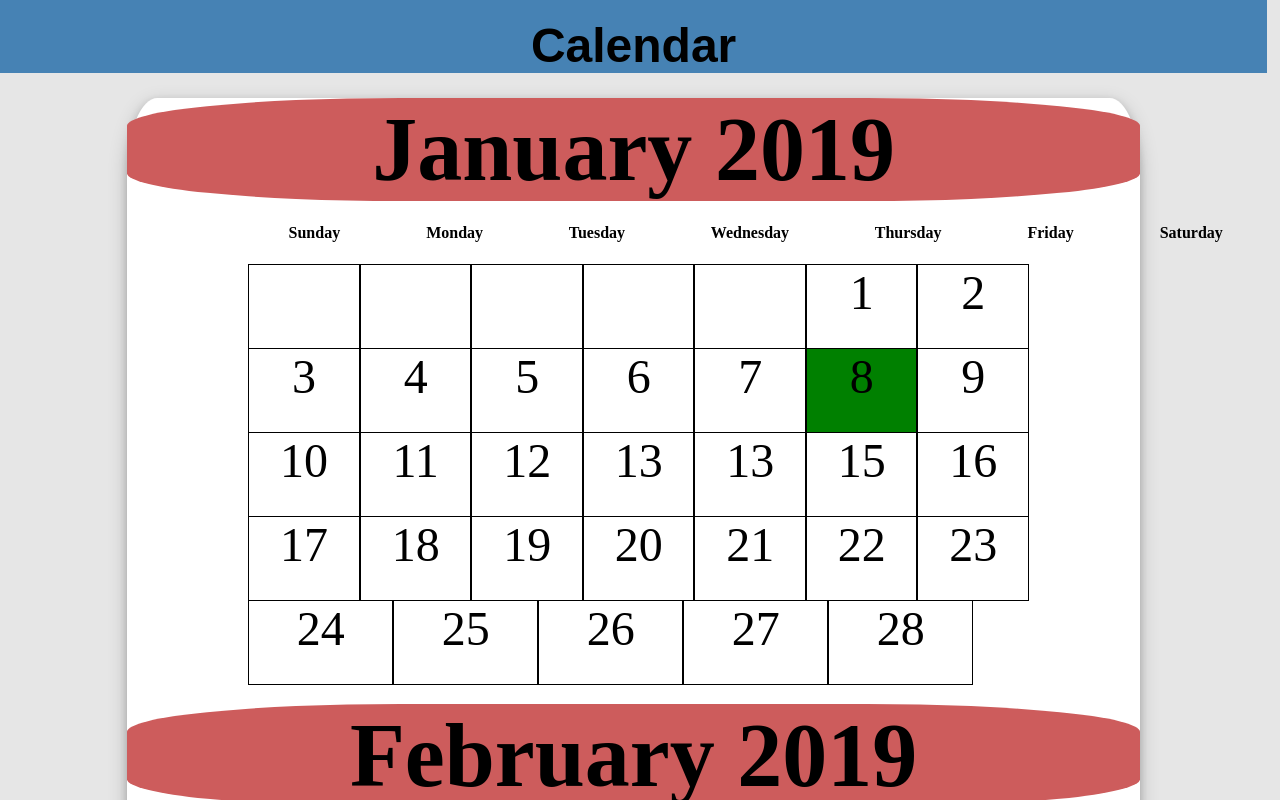
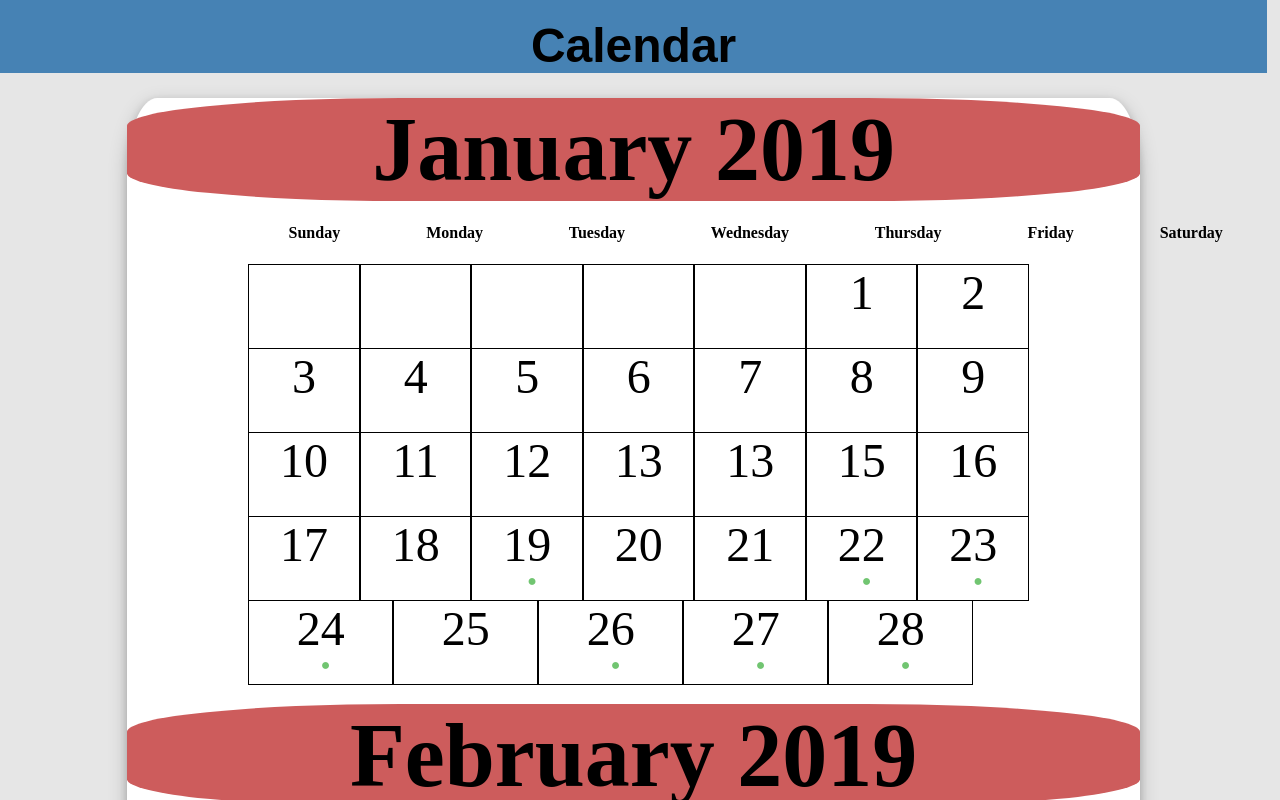
Before and after one commit to alejandrochang/Calendar, a React (Create React App) app: page / in a window 1280 px wide. Shown: the top 800 px of the page. Built offline with nearby package versions, Linux system fonts and the light colour scheme.

Commit message:
showing green dots for key flights

```diff
--- a/src/Components/Calendar/calendar.css
+++ b/src/Components/Calendar/calendar.css
@@ -84,12 +84,11 @@ span {
   width: 143px;
   height: 83px;
   text-align: center;
-  background-color: green;
 }
 
 .circle:before {
   content: ' \25CF';
-  font-size: 200px;
-  left: 0%;
-  color:
+  color: rgb(113, 197, 113);
+  font-size: initial;
+  position: absolute;
 }
--- a/src/Components/Calendar/calendar.js
+++ b/src/Components/Calendar/calendar.js
@@ -32,7 +32,7 @@ class Calendar extends React.Component {
                 { date: 5, highlighted: false },
                 { date: 6, highlighted: false },
                 { date: 7, highlighted: false },
-                { date: 8, highlighted: true },
+                { date: 8, highlighted: false },
                 { date: 9, highlighted: false }
               ]
             },
@@ -51,20 +51,20 @@ class Calendar extends React.Component {
               days: [
                 { date: 17, highlighted: false },
                 { date: 18, highlighted: false },
-                { date: 19, highlighted: false },
+                { date: 19, highlighted: true },
                 { date: 20, highlighted: false },
                 { date: 21, highlighted: false },
-                { date: 22, highlighted: false },
-                { date: 23, highlighted: false }
+                { date: 22, highlighted: true },
+                { date: 23, highlighted: true }
               ]
             },
             {
               days: [
-                { date: 24, highlighted: false },
+                { date: 24, highlighted: true },
                 { date: 25, highlighted: false },
-                { date: 26, highlighted: false },
-                { date: 27, highlighted: false },
-                { date: 28, highlighted: false }
+                { date: 26, highlighted: true },
+                { date: 27, highlighted: true },
+                { date: 28, highlighted: true }
               ]
             }
           ],
@@ -75,57 +75,57 @@ class Calendar extends React.Component {
           weeks: [
             {
               days: [
-                { date: null },
-                { date: null },
-                { date: null },
-                { date: null },
-                { date: null },
-                { date: 1 },
-                { date: 2 }
+                { date: null, highlighted: false },
+                { date: null, highlighted: false },
+                { date: null, highlighted: false },
+                { date: null, highlighted: false },
+                { date: null, highlighted: false },
+                { date: 1, highlighted: false },
+                { date: 2, highlighted: false }
               ]
             },
             {
               days: [
-                { date: 3 },
-                { date: 4 },
-                { date: 5 },
-                { date: 6 },
-                { date: 7 },
-                { date: 8 },
-                { date: 9 }
+                { date: 3, highlighted: false },
+                { date: 4, highlighted: false },
+                { date: 5, highlighted: false },
+                { date: 6, highlighted: false },
+                { date: 7, highlighted: false },
+                { date: 8, highlighted: false },
+                { date: 9, highlighted: false }
               ]
             },
             {
               days: [
-                { date: 10 },
-                { date: 11 },
-                { date: 12 },
-                { date: 13 },
-                { date: 13 },
-                { date: 15 },
-                { date: 16 }
+                { date: 10, highlighted: false },
+                { date: 11, highlighted: false },
+                { date: 12, highlighted: false },
+                { date: 13, highlighted: false },
+                { date: 13, highlighted: false },
+                { date: 15, highlighted: false },
+                { date: 16, highlighted: false }
               ]
             },
             {
               days: [
-                { date: 17 },
-                { date: 18 },
-                { date: 19 },
-                { date: 20 },
-                { date: 21 },
-                { date: 22 },
-                { date: 23 }
+                { date: 17, highlighted: false  },
+                { date: 18, highlighted: false  },
+                { date: 19, highlighted: false  },
+                { date: 20, highlighted: false  },
+                { date: 21, highlighted: false  },
+                { date: 22, highlighted: false  },
+                { date: 23, highlighted: false  }
               ]
             },
             {
               days: [
-                { date: 24 },
-                { date: 25 },
-                { date: 26 },
-                { date: 27 },
-                { date: 28 },
-                { date: 29 },
-                { date: 30 }
+                { date: 24, highlighted: false  },
+                { date: 25, highlighted: false  },
+                { date: 26, highlighted: false  },
+                { date: 27, highlighted: false  },
+                { date: 28, highlighted: false  },
+                { date: 29, highlighted: false  },
+                { date: 30, highlighted: false  }
               ]
             },
             { days: [{ date: 31 }] }
--- a/src/Components/Calendar/days.js
+++ b/src/Components/Calendar/days.js
@@ -11,7 +11,7 @@ class Days extends React.Component {
       return (
         <div className="days-highligthed" style={{ cursor: "pointer" }}>
           {this.props.day.date}
-          {/* <span className="circle"></span> */}
+          <div className="circle"></div>
         </div>
       );
     } else {
```
